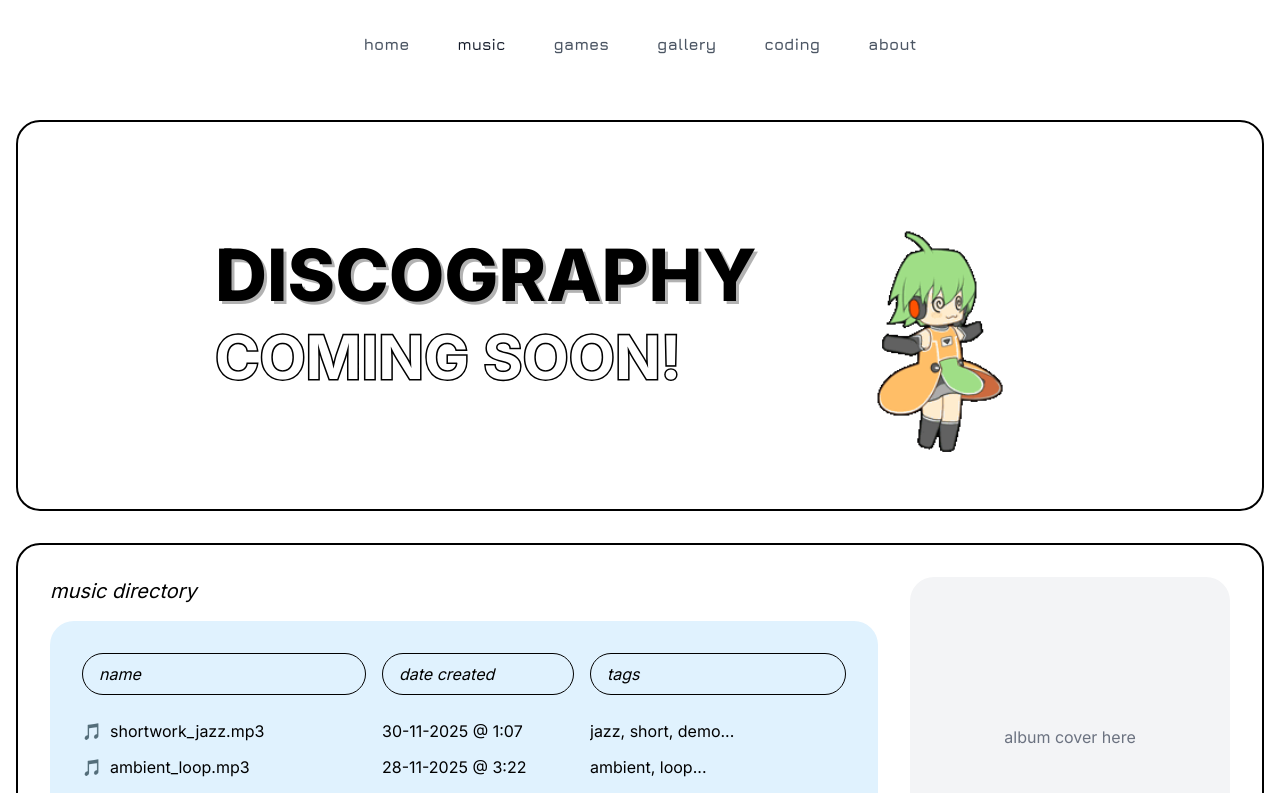
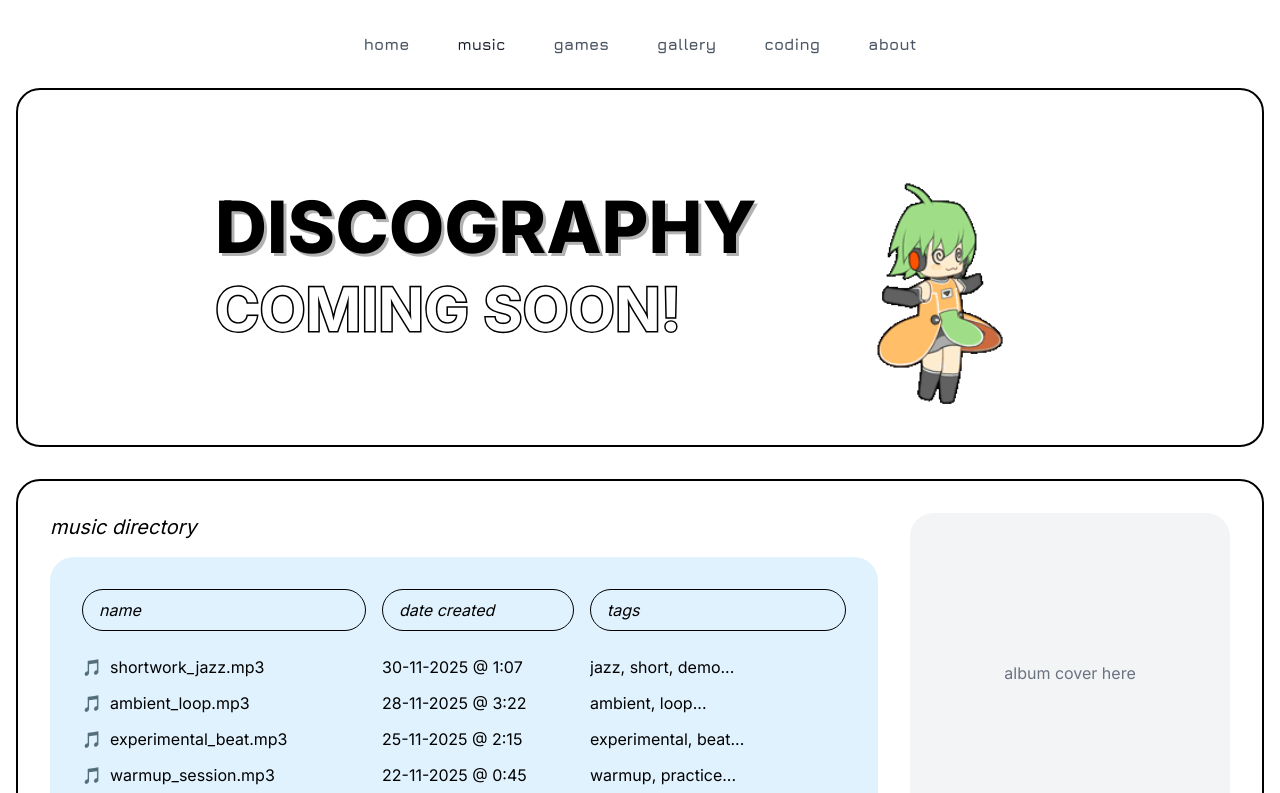
Before and after one commit to 1nitials/portfolio-website, a Next.js app: page /music in a window 1280 px wide. Shown: the top 793 px of the page. Built offline with nearby package versions, Linux system fonts and the light colour scheme.

Commit message:
padding fix

```diff
--- a/app/music/page.tsx
+++ b/app/music/page.tsx
@@ -5,10 +5,10 @@ import { TbPlayerTrackPrevFilled, TbPlayerTrackNextFilled, TbPlayerPlayFilled, T
 export default function Music() {
   return (
     <div className="min-h-screen bg-white">
-      <div className="container mx-auto px-4 py-8 space-y-8">
+      <div className="container mx-auto px-4 space-y-8">
 
         {/* Top Hero Card */}
-        <div className="border-2 border-black rounded-3xl p-12">
+        <div className="border-2 border-black rounded-3xl p-8">
           <div className="flex items-center justify-center">
             <div>
               <h1 className="text-7xl font-extrabold text-black mb-2"
```
